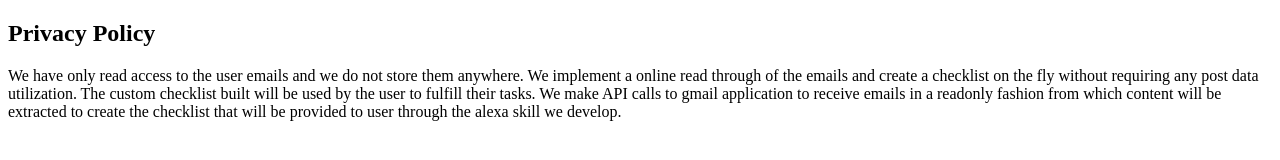
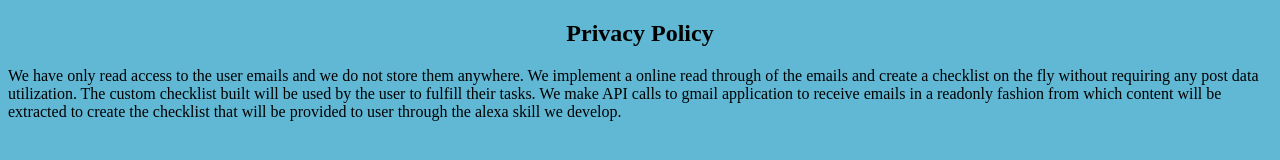
Before and after one commit to NithishB/static-login.github.io, a plain HTML site: page privacy.html in a window 1280 px wide. Drawn offline with Linux system fonts and the light colour scheme.

Commit message:
Modified homepage and added privacy

```diff
--- a/privacy.html
+++ b/privacy.html
@@ -4,8 +4,8 @@
     <meta charset="UTF-8">
     <title>Privacy Policy</title>
 </head>
-<body>
-    <h2> Privacy Policy</h2>
+<body style="background-color: #60b8d4;">
+    <h2 align="center"> Privacy Policy</h2>
     <p> We have only read access to the user emails and we do not store them anywhere. We implement a online read through of the
         emails and create a checklist on the fly without requiring any post data utilization. The custom checklist built will be used by the user
         to fulfill their tasks. We make API calls to gmail application to receive emails in a readonly fashion from which content will be extracted to
```
